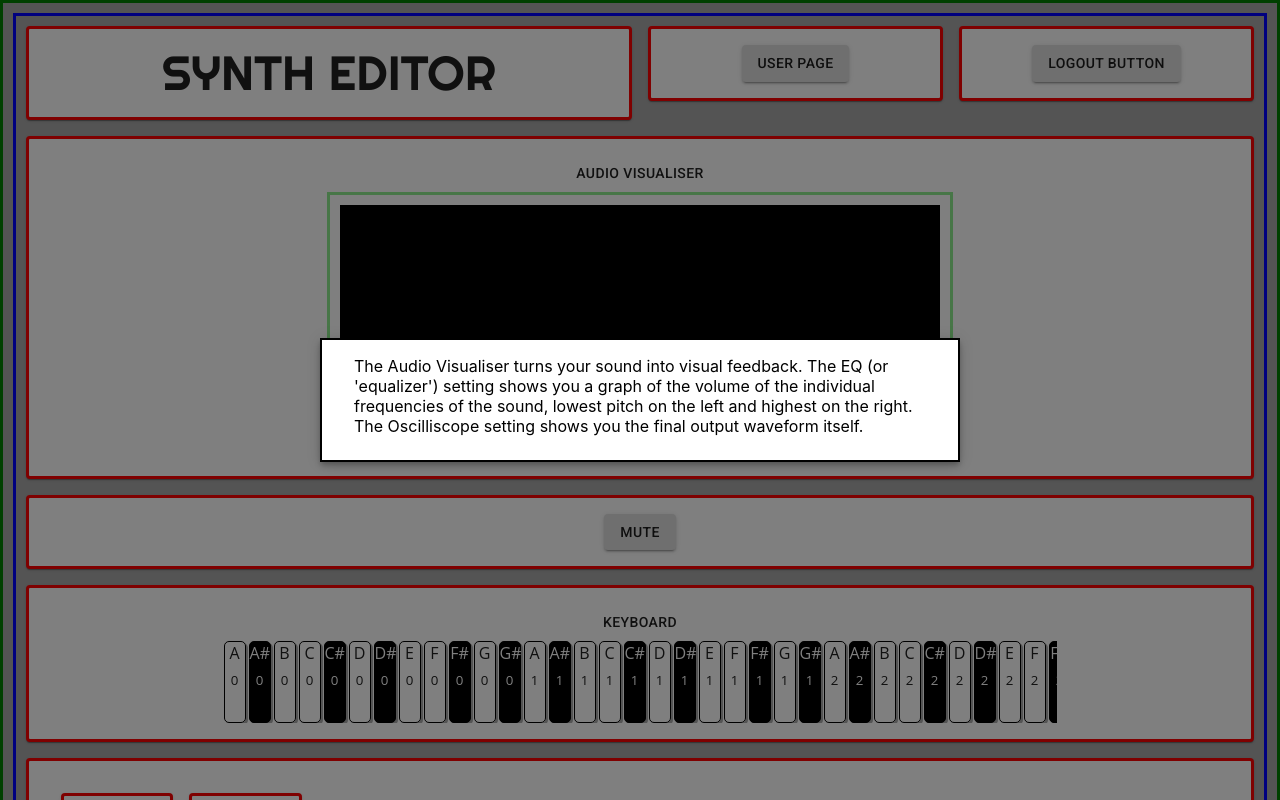
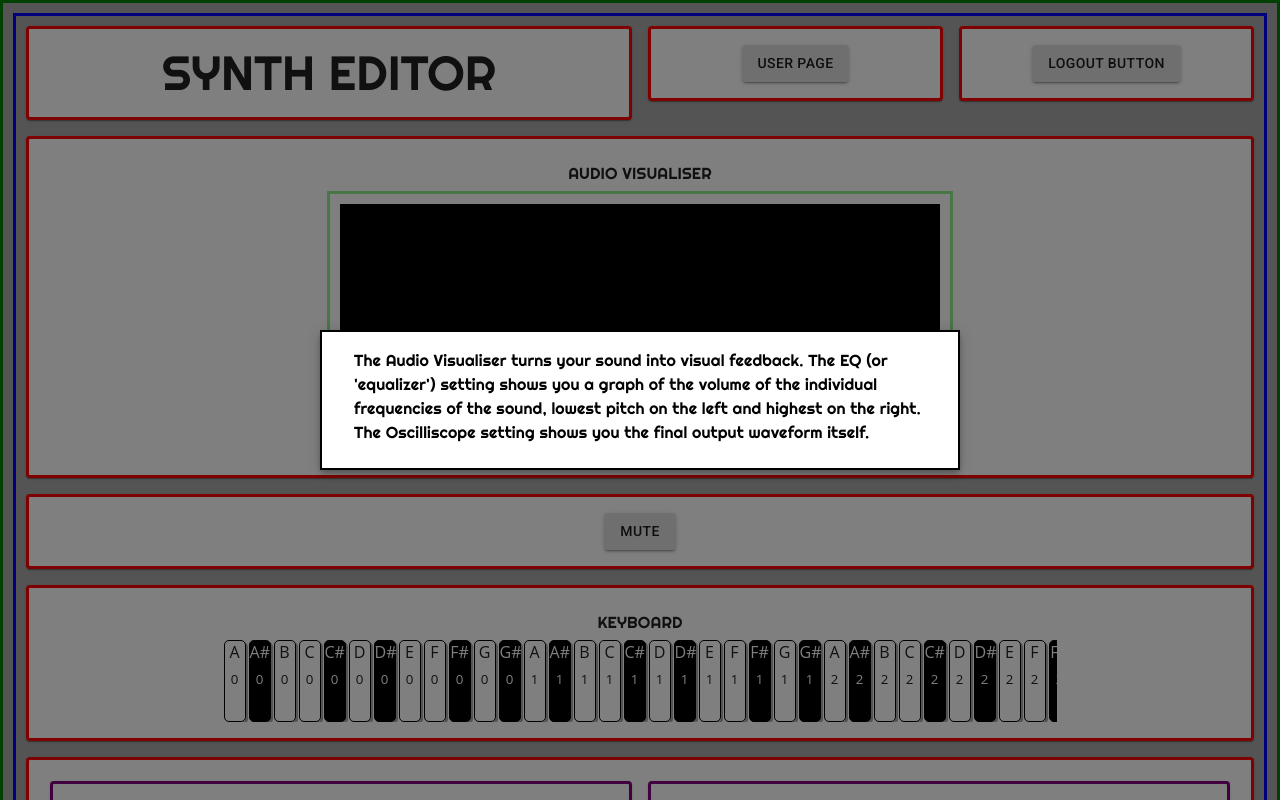
Before and after one commit to bstizzle/synthesizio-frontend, a React (Create React App) app: page /syntheditor in a window 1280 px wide. Both pictures are taken after a click on the button "AUDIO VISUALISER". Shown: the top 800 px of the page. Built offline with nearby package versions, Linux system fonts and the light colour scheme; no server answers.

Commit message:
more refactored styling, attempt to change where the animation is request but broke the whole thing so reverted that

```diff
--- a/src/Components/App.js
+++ b/src/Components/App.js
@@ -5,8 +5,6 @@ import SynthEditor from './SynthEditor';
 import UserPage from './UserPage';
 import SynthIndex from './SynthIndex';
 import CustomStyles from './CustomStyles';
-
-import { makeStyles } from '@material-ui/core/styles';
 
 function App() {
   const [users, setUsers] = useState([])
--- a/src/Components/AudioVisualiser.js
+++ b/src/Components/AudioVisualiser.js
@@ -1,5 +1,4 @@
 import React, { Component } from 'react';
-import InfoModal from "./InfoModal";
 
 import FormControlLabel from '@material-ui/core/FormControlLabel';
 import Switch from '@material-ui/core/Switch';
@@ -10,6 +9,7 @@ class AudioVisualiser extends Component {
         this.canvas = React.createRef();
         this.type = this.props.type
         this.state = { type: true }
+        this.classes = this.props.classes
     }
 
     handleAnalyserToggle = () => {
@@ -88,7 +88,6 @@ class AudioVisualiser extends Component {
     render(){
         return(
             <div>
-                <InfoModal topic="Audio Visualiser" />
                 <canvas className="analyser-container" width="600" height="200" ref={this.canvas} />
                 <br></br>
                 <FormControlLabel
--- a/src/Components/CustomStyles.js
+++ b/src/Components/CustomStyles.js
@@ -37,7 +37,32 @@ export default function CustomStyles(){
         },
         delButton: {
             backgroundColor: "red",
-        }
+        },
+        modal: {
+            display: 'flex',
+            alignItems: 'center',
+            justifyContent: 'center',
+            maxWidth: '50%',
+            margin: 'auto'
+        },
+        modalPaper: {
+            backgroundColor: theme.palette.background.paper,
+            border: '2px solid #000',
+            boxShadow: theme.shadows[5],
+            padding: theme.spacing(2, 4, 3),
+        },
+        formControl: {
+            margin: theme.spacing(1),
+            minWidth: 120,
+        },
+        selectEmpty: {
+            marginTop: theme.spacing(2),
+        },
+        formPaper: {
+            padding: theme.spacing(2),
+            textAlign: 'center',
+            border: "3px solid purple",
+        },
     }));
 
     return(
--- a/src/Components/InfoModal.js
+++ b/src/Components/InfoModal.js
@@ -1,13 +1,15 @@
 import React, { useState } from 'react'
-import { makeStyles } from '@material-ui/core/styles';
+
 import Modal from '@material-ui/core/Modal';
 import Backdrop from '@material-ui/core/Backdrop';
 import Fade from '@material-ui/core/Fade';
 import Button from '@material-ui/core/Button';
+import Typography from '@material-ui/core/Typography';
 
-function InfoModal({ topic }) {
+function InfoModal({ classes, topic }) {
     //modal state
     const [open, setOpen] = useState(false);
+    console.log(classes)
 
     const handleClose = () => {
         setOpen(false);
@@ -16,24 +18,6 @@ function InfoModal({ topic }) {
     const handleOpen = () => {
         setOpen(true);
     };
-
-    const useStyles = makeStyles((theme) => ({
-        modal: {
-            display: 'flex',
-            alignItems: 'center',
-            justifyContent: 'center',
-            maxWidth: '50%',
-            margin: 'auto'
-        },
-        paper: {
-            backgroundColor: theme.palette.background.paper,
-            border: '2px solid #000',
-            boxShadow: theme.shadows[5],
-            padding: theme.spacing(2, 4, 3),
-        },
-    }));
-
-    const classes = useStyles();
 
     //descriptions for each of the info popups
     const paramInfo = {
@@ -45,7 +29,11 @@ function InfoModal({ topic }) {
 
     return(
         <div>
-            <Button onClick={handleOpen}>{topic}</Button>
+            <Button onClick={handleOpen}>
+                <Typography className={classes.typography}>
+                    {topic}
+                </Typography>
+            </Button>
             <Modal
                 open={open}
                 onClose={handleClose}
@@ -56,8 +44,10 @@ function InfoModal({ topic }) {
                     timeout: 500,
                 }}>
                 <Fade in={open}>
-                    <div className={classes.paper}>
-                        {paramInfo[topic]}
+                    <div className={classes.modalPaper}>
+                        <Typography className={classes.typography}>
+                            {paramInfo[topic]}
+                        </Typography>
                     </div>
                 </Fade>
             </Modal>
--- a/src/Components/Keyboard.js
+++ b/src/Components/Keyboard.js
@@ -3,7 +3,7 @@ import { freqTones } from "./HashMaps";
 import Key from "./Key";
 import InfoModal from "./InfoModal";
 
-function Keyboard({ freq1, freq2, onFreq1Change, onFreq2Change }){
+function Keyboard({ classes, freq1, freq2, onFreq1Change, onFreq2Change }){
     const keyList = Object.entries(freqTones)
 
     const twelfthTwo = Math.pow(2, 1/12);
@@ -17,7 +17,7 @@ function Keyboard({ freq1, freq2, onFreq1Change, onFreq2Change }){
 
     return(
         <div>
-            <InfoModal topic="Keyboard" />
+            <InfoModal classes={classes} topic="Keyboard" />
             <div className="keyboard-container">
                 <div className="keyboard">
                     {fullKeyboard}
--- a/src/Components/Login.js
+++ b/src/Components/Login.js
@@ -1,6 +1,5 @@
 import React, { useState, useEffect } from 'react';
 import { useHistory } from 'react-router-dom';
-import CustomStyles from './CustomStyles';
 
 import Button from '@material-ui/core/Button';
 import TextField from '@material-ui/core/TextField';
@@ -8,7 +7,7 @@ import Grid from '@material-ui/core/Grid';
 import Paper from '@material-ui/core/Paper';
 import Typography from '@material-ui/core/Typography';
 
-function Login({ users, onSetUsers, onSetCurrentUser, handleAuthLogin, loggedIn }) {
+function Login({ users, onSetUsers, onSetCurrentUser, classes, handleAuthLogin, loggedIn }) {
     const [username, setUsername] = useState("")
     const [password, setPassword] = useState("")
     const [newUsername, setNewUsername] = useState("")
@@ -21,9 +20,6 @@ function Login({ users, onSetUsers, onSetCurrentUser, handleAuthLogin, loggedIn
             history.push("/userpage")
         }
     })
-
-    //Importing custom material-ui styling
-    const classes = CustomStyles();
 
     function handleLogin(event){
         event.preventDefault()
--- a/src/Components/SynthEditor.js
+++ b/src/Components/SynthEditor.js
@@ -3,7 +3,7 @@ import { withRouter } from "react-router-dom";
 import AudioVisualiser from './AudioVisualiser';
 import SynthForm from './SynthForm';
 import Keyboard from './Keyboard';
-import CustomStyles from './CustomStyles';
+import InfoModal from './InfoModal';
 
 import Button from '@material-ui/core/Button';
 import Grid from '@material-ui/core/Grid';
@@ -174,7 +174,7 @@ class SynthEditor extends Component {
 
         //initialize oscillator gain node
         this.oscGain = this.audioContext.createGain();
-        this.oscGain.gain.setValueAtTime(0.1, this.audioContext.currentTime);
+        this.oscGain.gain.setValueAtTime(0, this.audioContext.currentTime);
 
         //initialize distortion node
         this.distortion = this.audioContext.createWaveShaper();
@@ -264,14 +264,14 @@ class SynthEditor extends Component {
                     </Grid>
                     <Grid item xs={3}>
                         <Paper className={this.classes.paper}>
-
                             <Button onClick={this.handleLogout} variant="contained">Logout Button</Button>
                         </Paper>
                     </Grid>
 
                     <Grid item xs={12}>
                         <Paper className={this.classes.paper}>
-                            <AudioVisualiser audioData={this.dataArray} analyser={this.analyser} />
+                            <InfoModal classes={this.classes} topic="Audio Visualiser" />
+                            <AudioVisualiser classes={this.classes} audioData={this.dataArray} analyser={this.analyser} />
                         </Paper>
                     </Grid>
 
@@ -283,7 +283,7 @@ class SynthEditor extends Component {
 
                     <Grid item xs={12}>
                         <Paper className={this.classes.paper}>
-                            <Keyboard freq1={this.synth.osc_freq_1} freq2={this.synth.osc_freq_2} onFreq1Change={this.handleFreq1Change} onFreq2Change={this.handleFreq2Change} />
+                            <Keyboard classes={this.classes} freq1={this.synth.osc_freq_1} freq2={this.synth.osc_freq_2} onFreq1Change={this.handleFreq1Change} onFreq2Change={this.handleFreq2Change} />
                         </Paper>
                     </Grid>
 
--- a/src/Components/SynthForm.js
+++ b/src/Components/SynthForm.js
@@ -111,11 +111,11 @@ function SynthForm({classes, onNameChange, onFreq1Change, onFreq2Change, onType1
 ////////////////////////////
 
     return(
-        <div className={classes.root}>
+        <div className={classes.itemRoot}>
             <Grid container spacing={2}>
                 <Grid item xs={6}>
-                    <Paper className={classes.paper}>
-                        <InfoModal topic="Oscillators" />
+                    <Paper className={classes.formPaper}>
+                        <InfoModal classes={classes} topic="Oscillators" />
                         <label>Gain: {osc_gain}</label>
                         <br></br>
                         <Slider axis="x" xstep={0.01} xmin={0} xmax={0.5} x={gain.x} onChange={x => changeGain(x)} />
@@ -159,8 +159,8 @@ function SynthForm({classes, onNameChange, onFreq1Change, onFreq2Change, onType1
                 </Grid>
                 <br></br>
                 <Grid item xs={6}>
-                    <Paper className={classes.paper}>
-                        <InfoModal topic="Distortion" />
+                    <Paper className={classes.formPaper}>
+                        <InfoModal classes={classes} topic="Distortion" />
                         <FormControlLabel
                             control={<Switch checked={distToggle} onChange={changeDistToggle} name="distToggle" />}
                             label="Distortion Off/On"
@@ -184,7 +184,7 @@ function SynthForm({classes, onNameChange, onFreq1Change, onFreq2Change, onType1
                     </Paper>
                 </Grid>
                 <Grid item xs={12}>
-                    <Paper className={classes.paper}>
+                    <Paper className={classes.formPaper}>
                         <TextField id="outlined-basic" label="Synth Name" variant="outlined" value={synthName} onChange={changeSynthName} />
                     </Paper>
                 </Grid>
```
Also changed, not shown: 1 other file (tests, documents, lock files or other folders).
